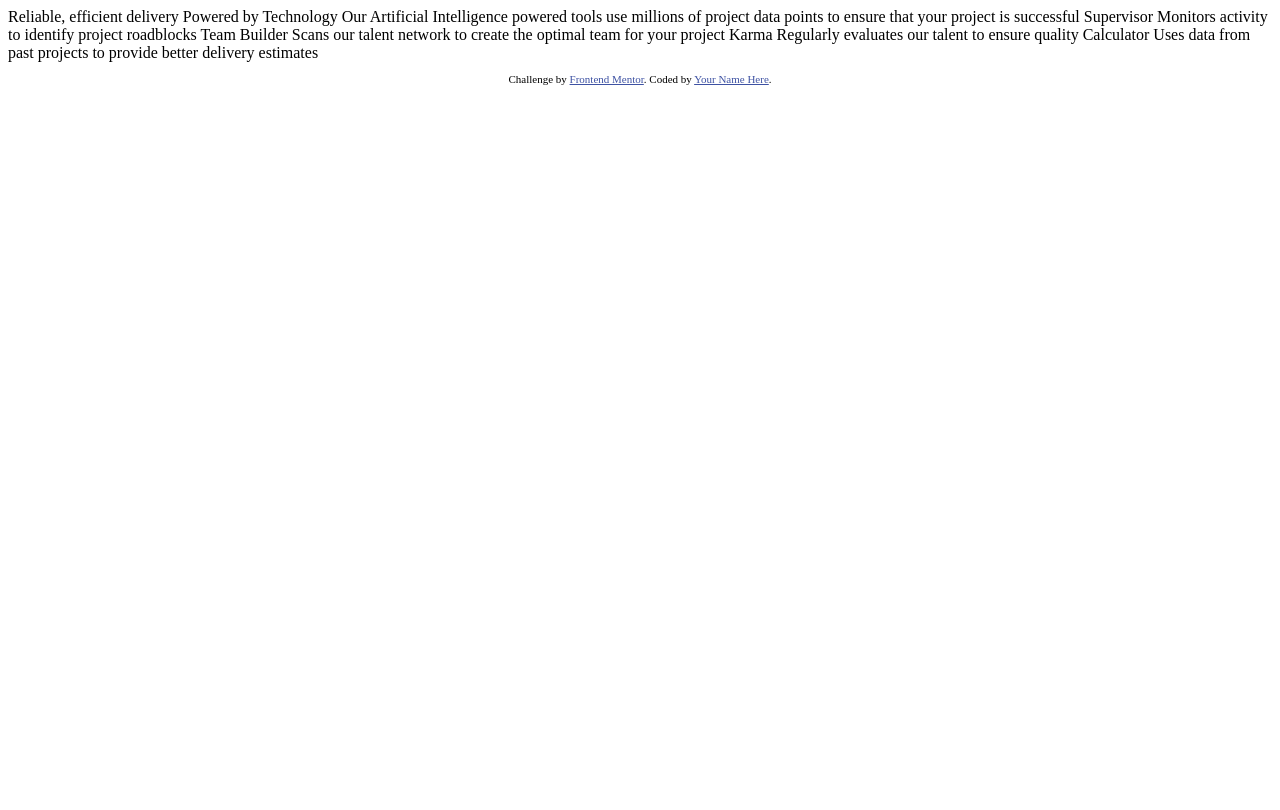
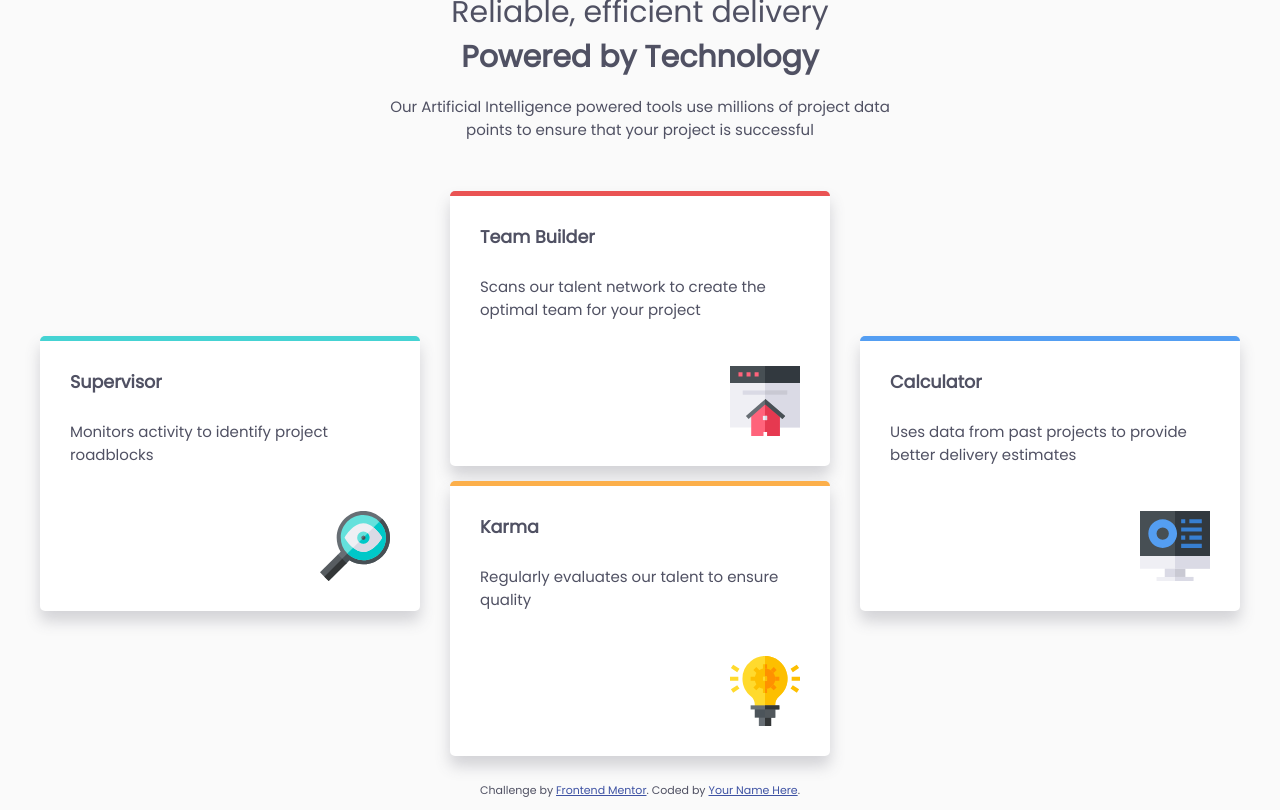
Before and after one commit to Flavio-Lucas/four-card-feature-section, a plain HTML site: page index.html in a window 1280 px wide. Drawn offline with Linux system fonts and the light colour scheme.

Commit message:
web version

```diff
--- a/index.html
+++ b/index.html
@@ -2,38 +2,48 @@
 <html lang="en">
 <head>
   <meta charset="UTF-8">
-  <meta name="viewport" content="width=device-width, initial-scale=1.0"> <!-- displays site properly based on user's device -->
+  <meta name="viewport" content="width=device-width, initial-scale=1.0">
 
   <link rel="icon" type="image/png" sizes="32x32" href="./images/favicon-32x32.png">
 
   <title>Frontend Mentor | Four card feature section</title>
+  <link rel="stylesheet" href="style.css">
 
-  <!-- Feel free to remove these styles or customise in your own stylesheet 👍 -->
-  <style>
-    .attribution { font-size: 11px; text-align: center; }
-    .attribution a { color: hsl(228, 45%, 44%); }
-  </style>
+
 </head>
 <body>
 
-  Reliable, efficient delivery
-  Powered by Technology
+    <h1>Reliable, efficient delivery</h1>
+    <h2>Powered by Technology</h2>
 
-  Our Artificial Intelligence powered tools use millions of project data points
-  to ensure that your project is successful
-
-  Supervisor
-  Monitors activity to identify project roadblocks
-
-  Team Builder
-  Scans our talent network to create the optimal team for your project
-
-  Karma
-  Regularly evaluates our talent to ensure quality
-
-  Calculator
-  Uses data from past projects to provide better delivery estimates
-
+    <p class="title">
+      Our Artificial Intelligence powered tools use millions of project data points
+      to ensure that your project is successful
+    </p>
+  <main>
+    <div class="box cyan">
+      <h3>Supervisor</h3>
+      <p>Monitors activity to identify project roadblocks</p>
+      <img src="images/icon-supervisor.svg" class="image">
+    </div>
+    <div class="center">
+      <div class="box red">
+        <h3>Team Builder</h3>
+        <p>Scans our talent network to create the optimal team for your project</p>
+        <img src="images/icon-team-builder.svg" class="image">
+      </div>
+      <div class="box orange">
+        <h3>Karma</h3>
+        <p>Regularly evaluates our talent to ensure quality</p>
+        <img src="images/icon-karma.svg" class="image">
+      </div>
+    </div>
+    <div class="box blue">
+      <h3>Calculator</h3>
+      <p>Uses data from past projects to provide better delivery estimates</p>
+      <img src="images/icon-calculator.svg" class="image">
+    </div>
+  </main>
 
   <footer>
     <p class="attribution">
--- /dev/null
+++ b/style.css
@@ -0,0 +1,85 @@
+@import url('https://fonts.googleapis.com/css?family=Poppins&display=swap');
+
+.attribution {
+    font-size: 11px;
+    text-align: center;
+}
+
+.attribution a {
+    color: hsl(228, 45%, 44%);
+}
+html, body{
+    height: 100%;
+}
+body{
+    text-align: center;
+    font-family: 'Poppins', sans-serif;
+    font-size: 15px;
+    color: rgb(80, 81, 99);
+    margin: auto;
+    padding: 0px;
+    display: flex;
+    justify-content: center;
+    align-items: center;
+    flex-direction: column;
+    background: #fafafa;
+}
+
+h1, h2{
+    font-size: 30px;
+    margin: 0;
+    padding: 0;
+    font-weight: 900;
+
+}
+
+h1{
+    font-weight: 100;
+
+}
+p.title{
+    width: 500px;
+}
+
+main{
+    text-align: center;
+    display: flex;
+    align-items: center;
+    justify-content: center;
+    flex-direction: row;
+    margin-top: 20px;
+}
+div.box img.image{
+    width: 70px;
+    align-self: flex-end;
+    margin-top: 30px;
+}
+
+main div.box{
+    box-shadow: 0px 10px 15px rgba(76, 78, 97, 0.233);
+    height: 240px;
+    width: 320px;
+    margin: 15px;
+    display: flex;
+    flex-direction: column;
+    text-align: left;
+    border-radius: 5px;
+    background: white;
+    padding: 10px 30px 20px 30px;
+}
+
+main div.box h3{
+    margin-bottom: 10px;
+}
+div.red{
+    border-top: 5px solid hsl(0, 78%, 62%);
+}
+div.cyan{
+    border-top: 5px solid hsl(180, 62%, 55%);
+}
+div.orange{
+    border-top: 5px solid hsl(34, 97%, 64%);
+}
+div.blue{
+    border-top: 5px solid  hsl(212, 86%, 64%);
+}
```
